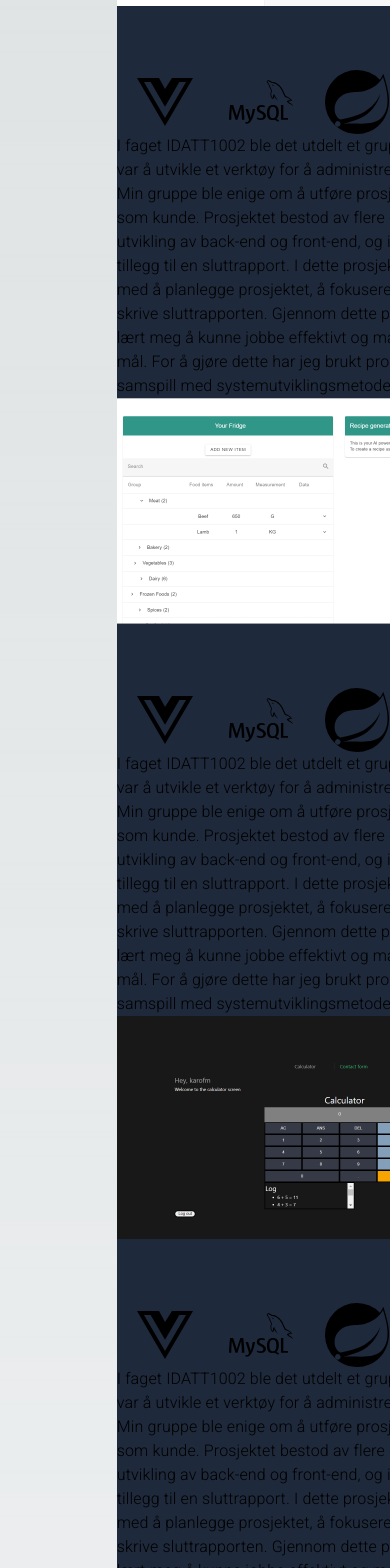
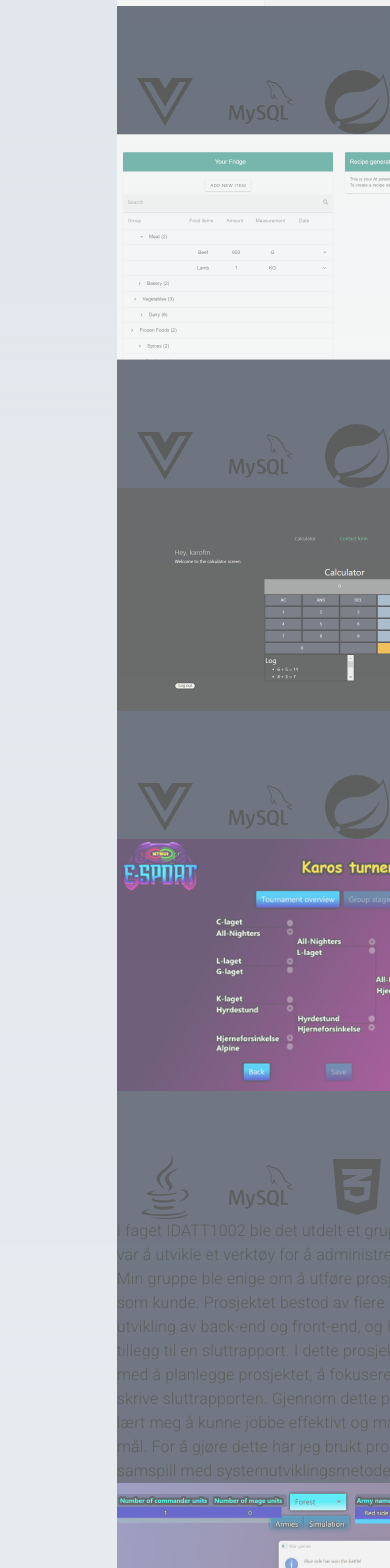
Before and after one commit to karofmah/my-eportfolio, a Next.js app: page / in a window 390 px wide. Shown: the part 1380-2948 px from the top of the page. Built offline with nearby package versions, Linux system fonts and the light colour scheme.

Commit message:
Code clean up and improved responsivity

```diff
--- a/app/components/MainPage.tsx
+++ b/app/components/MainPage.tsx
@@ -24,36 +24,52 @@ export default function MainPage (){
   var refs:any []=[aboutRef,courseRef, myRef,workRef,contactRef]
 
   const objectCB={
+    title:"Commerce Bay",
     images:['CB1.png','CB2.png','CB3.png','CB4.png','CB5.png','CB6.png','CB7.png'],
-    icons:[<FaVuejs className={iconDimensions}/>, <SiMysql className={iconDimensions}/>,<SiSpring className={iconDimensions}/>]
+    icons:[<FaVuejs className={iconDimensions}/>, <SiMysql className={iconDimensions}/>,<SiSpring className={iconDimensions}/>],
+    description:""
+
+
   }
 
   const objectSM={
+    title:"SmartMat",
     images:['SM1.png','SM2.png','SM3.png','SM4.png','SM5.png','SM6.png','SM7.png'],
-    icons:[<FaVuejs className={iconDimensions}/>, <SiMysql className={iconDimensions}/>,<SiSpring className={iconDimensions}/>,<SiVuetify className={iconDimensions}/>]
+    icons:[<FaVuejs className={iconDimensions}/>, <SiMysql className={iconDimensions}/>,<SiSpring className={iconDimensions}/>,<SiVuetify className={iconDimensions}/>],
+    description:""
+
 
   }
 
 
   const objectCalculator={
+    title:"Calculator",
     images:['Calculator1.png','Calculator2.png','Calculator3.png'],
-    icons:[<FaVuejs className={iconDimensions}/>, <SiMysql className={iconDimensions}/>,<SiSpring className={iconDimensions}/>]
+    icons:[<FaVuejs className={iconDimensions}/>, <SiMysql className={iconDimensions}/>,<SiSpring className={iconDimensions}/>],
+    description:""
+
 
   }
 
   const objectTAS={
+    title:"Tournament Administration System",
     images:['TAS1.png','TAS2.png','TAS3.png'],
-    icons:[<FaJava className={iconDimensions}/>, <SiMysql className={iconDimensions}/>,<FaCss3Alt className={iconDimensions}/>]
+    icons:[<FaJava className={iconDimensions}/>, <SiMysql className={iconDimensions}/>,<FaCss3Alt className={iconDimensions}/>],
+    description:"I faget IDATT1002 ble det utdelt et gruppeprosjekt der oppgaven var å utvikle et verktøy for å administrere en turnering med flere lag. Min gruppe ble enige om å utføre prosjektet med NTNUI e-sport som kunde. Prosjektet bestod av flere deler, deriblant planlegging, utvikling av back-end og front-end, og integrering av database, i tillegg til en sluttrapport. I dette prosjektet bidro jeg hovedsakelig med å planlegge prosjektet, å fokusere på back-end av systemet og skrive sluttrapporten. Gjennom dette prosjektet i IDATT1002 har jeg lært meg å kunne jobbe effektivt og målrettet i et team mot et felles mål. For å gjøre dette har jeg brukt programmeringskompetanse i samspill med systemutviklingsmetoder."
   }
 
   const objectWG={
+    title:"War Games",
     images:['WG1.png','WG2.png','WG3.png'],
-    icons:[<FaJava className={iconDimensions}/>, <FaCss3Alt className={iconDimensions}/>]
-
+    icons:[<FaJava className={iconDimensions}/>, <FaCss3Alt className={iconDimensions}/>],
+    description:""
   }
   const objectPF={
+    title:"E-portfolio",
     images:['PF1.png','PF2.png','PF3.png'],
-    icons:[<FaReact className={iconDimensions}/>, <SiTypescript className={iconDimensions}/>,<SiMui className={iconDimensions}/>,<SiTailwindcss className={iconDimensions}/>,<SiVercel className={iconDimensions}/>]
+    icons:[<FaReact className={iconDimensions}/>, <SiTypescript className={iconDimensions}/>,<SiMui className={iconDimensions}/>,<SiTailwindcss className={iconDimensions}/>,<SiVercel className={iconDimensions}/>],
+    description:""
+
 
   }
 
@@ -75,8 +91,8 @@ export default function MainPage (){
   }, []);
 
   return(
-    <div className='flex'>
-    <div className='bg-slate-200 opacity-60 sticky top-0 h-screen w-4/5'
+    <div className='flex bg-slate-200 opacity-60'>
+    <div className='sticky top-0 h-screen w-4/5'
 
     >
       <SideBar
@@ -95,62 +111,30 @@ export default function MainPage (){
         <div ref={courseRef}>
 
         <Typography className="font-bold left-0 text-3xl font-bold lg:text-4xl 2xl:text-5xl my-4 ml-8 " >Course projects</Typography>
-
         <Project
-      title="Commerce Bay"
-      description="I faget IDATT1002 ble det utdelt et gruppeprosjekt der oppgaven var å utvikle et verktøy for å administrere en turnering med flere lag. Min gruppe ble enige om å utføre prosjektet med NTNUI e-sport som kunde.
-
-
-      Prosjektet bestod av flere deler, deriblant planlegging, utvikling av back-end og front-end, og integrering av database, i tillegg til en sluttrapport. I dette prosjektet bidro jeg hovedsakelig med å planlegge prosjektet, å fokusere på back-end av systemet og skrive sluttrapporten.
-
-
-      Gjennom dette prosjektet i IDATT1002 har jeg lært meg å kunne jobbe effektivt og målrettet i et team mot et felles mål. For å gjøre dette har jeg brukt programmeringskompetanse i samspill med systemutviklingsmetoder."
           object={objectCB}
           height="h-40"
           width="w-80"
         />
         <Project
-      title="SmartMat"
-      description="I faget IDATT1002 ble det utdelt et gruppeprosjekt der oppgaven var å utvikle et verktøy for å administrere en turnering med flere lag. Min gruppe ble enige om å utføre prosjektet med NTNUI e-sport som kunde.
-
-
-      Prosjektet bestod av flere deler, deriblant planlegging, utvikling av back-end og front-end, og integrering av database, i tillegg til en sluttrapport. I dette prosjektet bidro jeg hovedsakelig med å planlegge prosjektet, å fokusere på back-end av systemet og skrive sluttrapporten.
-
-
-      Gjennom dette prosjektet i IDATT1002 har jeg lært meg å kunne jobbe effektivt og målrettet i et team mot et felles mål. For å gjøre dette har jeg brukt programmeringskompetanse i samspill med systemutviklingsmetoder."
           object={objectSM}
           height="h-60"
           width="w-80"
         />
        <Project
-      title="Calculator"
-      description="I faget IDATT1002 ble det utdelt et gruppeprosjekt der oppgaven var å utvikle et verktøy for å administrere en turnering med flere lag. Min gruppe ble enige om å utføre prosjektet med NTNUI e-sport som kunde.
-
-
-      Prosjektet bestod av flere deler, deriblant planlegging, utvikling av back-end og front-end, og integrering av database, i tillegg til en sluttrapport. I dette prosjektet bidro jeg hovedsakelig med å planlegge prosjektet, å fokusere på back-end av systemet og skrive sluttrapporten.
-
-
-      Gjennom dette prosjektet i IDATT1002 har jeg lært meg å kunne jobbe effektivt og målrettet i et team mot et felles mål. For å gjøre dette har jeg brukt programmeringskompetanse i samspill med systemutviklingsmetoder."
           object={objectCalculator}
           height="h-40"
           width="w-80"
       />
 
      <Project
-      title="Tournament Administration System"
-      description="I faget IDATT1002 ble det utdelt et gruppeprosjekt der oppgaven var å utvikle et verktøy for å administrere en turnering med flere lag. Min gruppe ble enige om å utføre prosjektet med NTNUI e-sport som kunde.
 
-      Prosjektet bestod av flere deler, deriblant planlegging, utvikling av back-end og front-end, og integrering av database, i tillegg til en sluttrapport. I dette prosjektet bidro jeg hovedsakelig med å planlegge prosjektet, å fokusere på back-end av systemet og skrive sluttrapporten.
-
-      Gjennom dette prosjektet i IDATT1002 har jeg lært meg å kunne jobbe effektivt og målrettet i et team mot et felles mål. For å gjøre dette har jeg brukt programmeringskompetanse i samspill med systemutviklingsmetoder."
       object={objectTAS}
       height="h-48 2xl:h-64"
       width="w-80"
       />
 
        <Project
-      title="War Games"
-      description=""
       object={objectWG}
       height="h-40"
       width="w-80"
@@ -162,9 +146,7 @@ export default function MainPage (){
 
       <Typography className="font-bold left-0 text-3xl font-bold lg:text-4xl 2xl:text-5xl my-4 ml-8" >My projects</Typography>
       <Project
-      title="E-portfolio"
       time="Time"
-      description="Lorem ipsum dolor sit amet, consectetuer adipiscing elit. Aenean commodo ligula eget dolor. Aenean massa. Cum sociis natoque penatibus et magnis dis parturient montes, nascetur ridiculus mus. Donec quam felis, ultricies nec, pellentesque eu, pretium quis, sem. Nulla consequat mass a quis enim. Donec pede justo, fringilla vel, "
       object={objectPF}
       height="h-60"
       width="w-80"
--- a/app/components/Project.tsx
+++ b/app/components/Project.tsx
@@ -2,7 +2,7 @@ import React from "react";
 import {useState,useEffect, useRef} from 'react'
 import Typography from '@mui/material/Typography';
 import KeyboardArrowDownIcon from '@mui/icons-material/KeyboardArrowDown';
-
+import {SiGithub} from 'react-icons/si';
 
 export default function Project(props:any){
   const [image,setImage]=useState<number>(0)
@@ -33,7 +33,13 @@ export default function Project(props:any){
       onMouseEnter={() => setIsHovered(true)}
       onMouseLeave={() => setIsHovered(false)}
       >
-     <h3 className='m-4 text-xl xl:text-2xl 2xl:text-3xl'> {props.title} </h3>
+      <div className="flex">
+      <h3 className='m-4 text-xl xl:text-2xl 2xl:text-3xl'> {props.object.title} </h3>
+      {isHovered &&
+      <a href={props.link}>
+        <SiGithub className='w-8 h-8 mt-4 hover:scale-125 duration-200'/>
+        </a>}
+      </div>
 
      {!isHovered &&
      <div className="flex flex-wrap w-fit h-fit">
@@ -43,7 +49,7 @@ export default function Project(props:any){
   </div>
 }
   {!isHovered && <KeyboardArrowDownIcon className="self-center animate-bounce"/>}
-       <Typography className='m-4 text-xs lg:text-md md:text-sm sm:text-sm xs:text-xs xl:text-lg 2xl:text-xl'>{props.description}</Typography>
+       <Typography className='m-4 text-xs lg:text-md md:text-sm sm:text-sm xs:text-xs xl:text-lg 2xl:text-xl'>{props.object.description}</Typography>
      </div>
 
     </div>
@@ -60,7 +66,7 @@ export default function Project(props:any){
 
 
   </div>
-  <Typography className='m-4 text-xs lg:text-md md:text-sm sm:text-sm xs:text-xs xl:text-lg 2xl:text-xl'>{props.description}</Typography>
+  <Typography className='m-4 text-xs lg:text-md md:text-sm sm:text-sm xs:text-xs xl:text-lg 2xl:text-xl'>{props.object.description}</Typography>
 
       </div>
     )}
```
Lines whose indentation alone changed are shown as unchanged.
